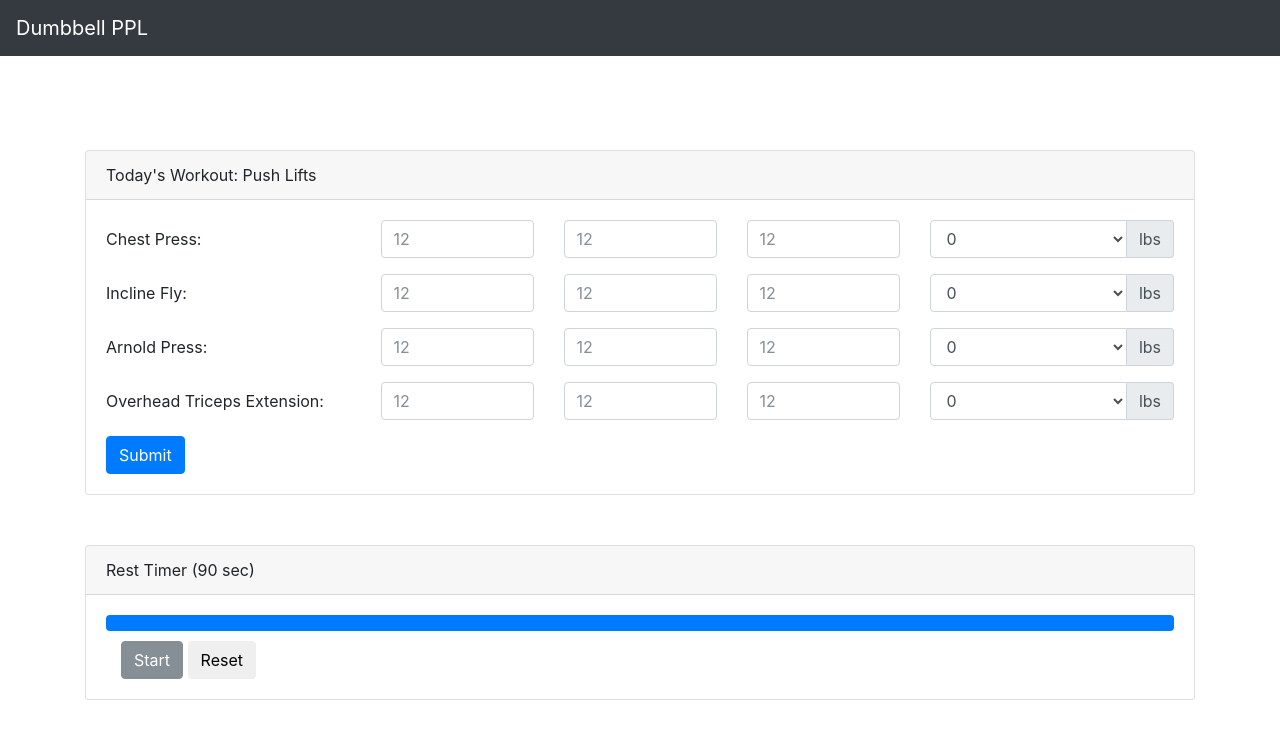
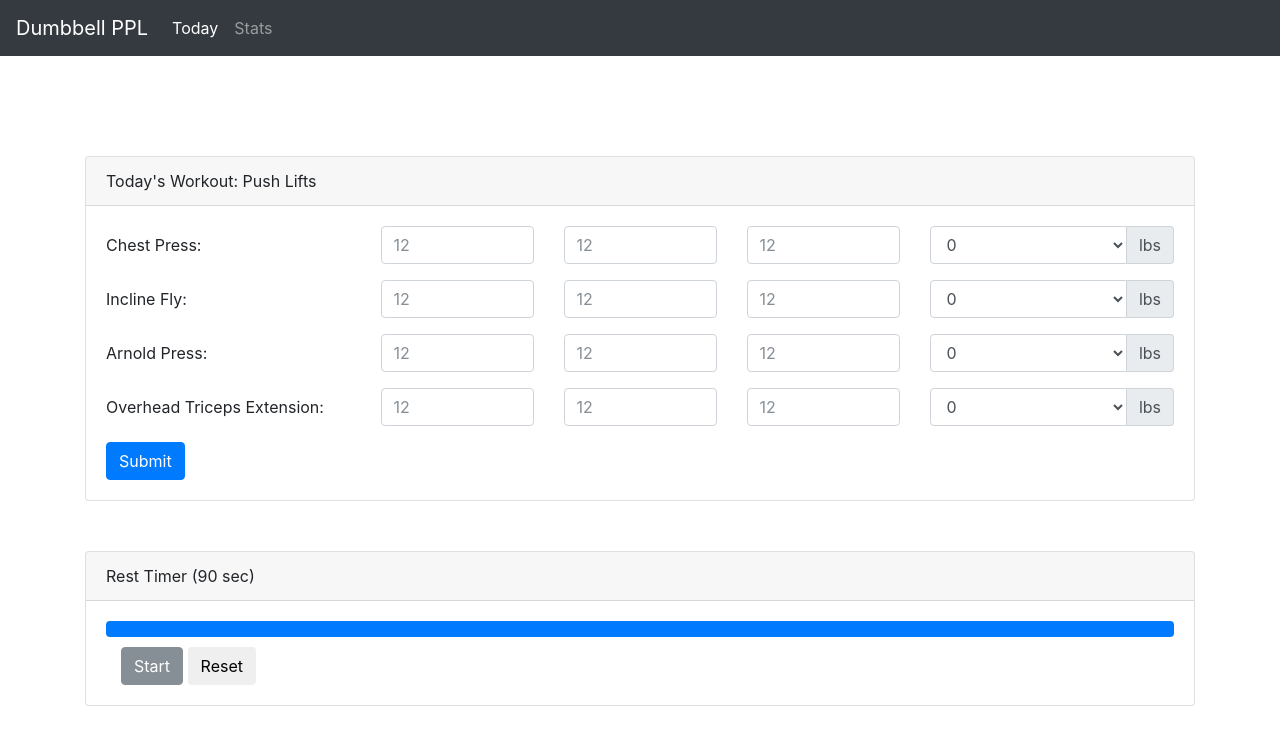
Before and after one commit to brubsby/dumbbellppl, a Flask app: page / in a window 1280 px wide. Shown: the top 741 px of the page. Run offline with Flask 2, Linux system fonts and the light colour scheme; data comes from the database, SQL or seed files in the repository; data that the repository does not hold is empty; some libraries are stand-ins or nearby versions.

Commit message:
Add navbar to stats.html, add links to navbars

```diff
--- a/templates/index.html
+++ b/templates/index.html
@@ -9,10 +9,18 @@
     <link rel="shortcut icon" href="{{ url_for('static', filename='favicon.ico') }}">
 </head>
 <body>
-<nav class="navbar navbar-expand-md navbar-dark fixed-top bg-dark">
+<nav class="navbar navbar-expand-md navbar-dark bg-dark">
     <a class="navbar-brand" href="#">Dumbbell PPL</a>
+    <ul class="navbar-nav">
+      <li class="nav-item active">
+        <a class="nav-link" href="/">Today <span class="sr-only">(current)</span></a>
+      </li>
+      <li class="nav-item">
+        <a class="nav-link" href="/stats">Stats</a>
+      </li>
+    </ul>
 </nav>
-<div class="container" style="margin-top: 150px;">
+<div class="container" style="margin-top: 100px;">
     <div class="card">
         <div class="card-header">
         Today's {% if done %}Completed {% endif %}Workout: {{ workout_id|replace("_"," ")|title() }}
```
Also changed, not shown: templates/stats.html (+26 -4 lines).
